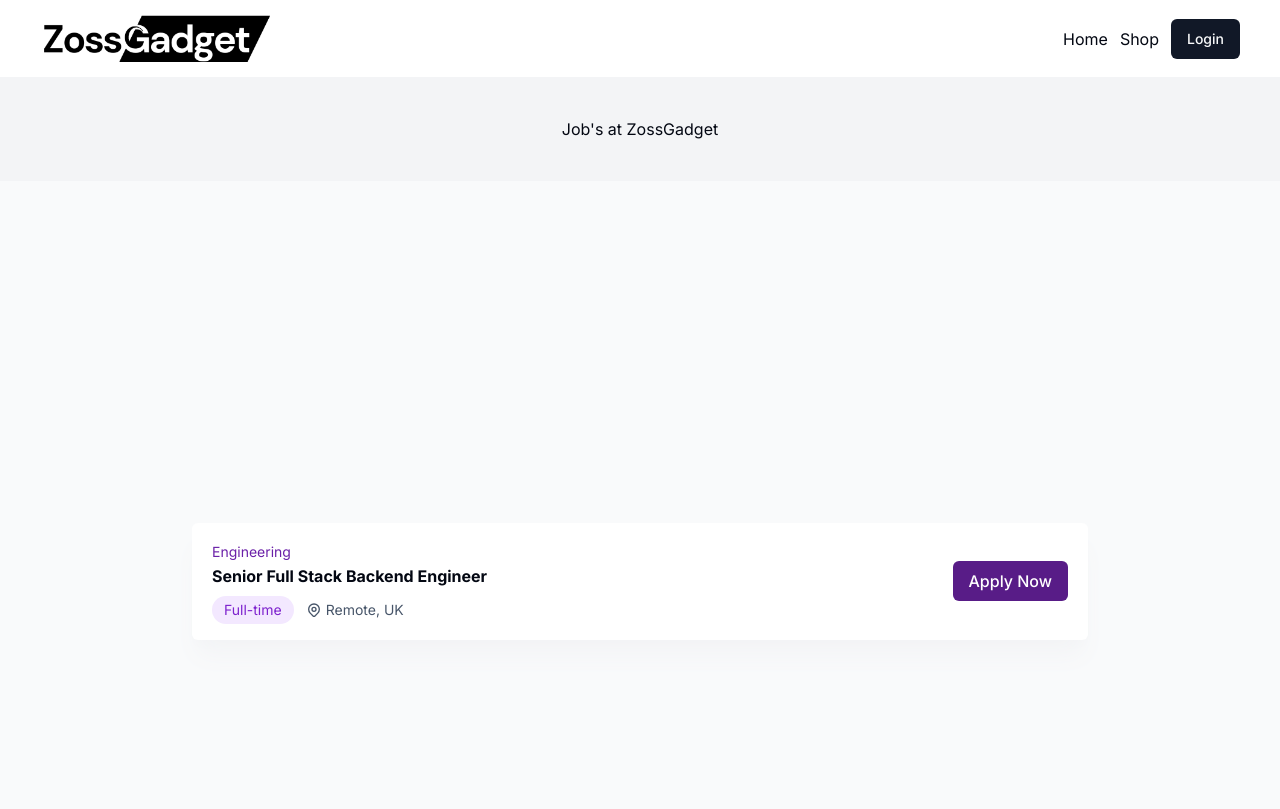
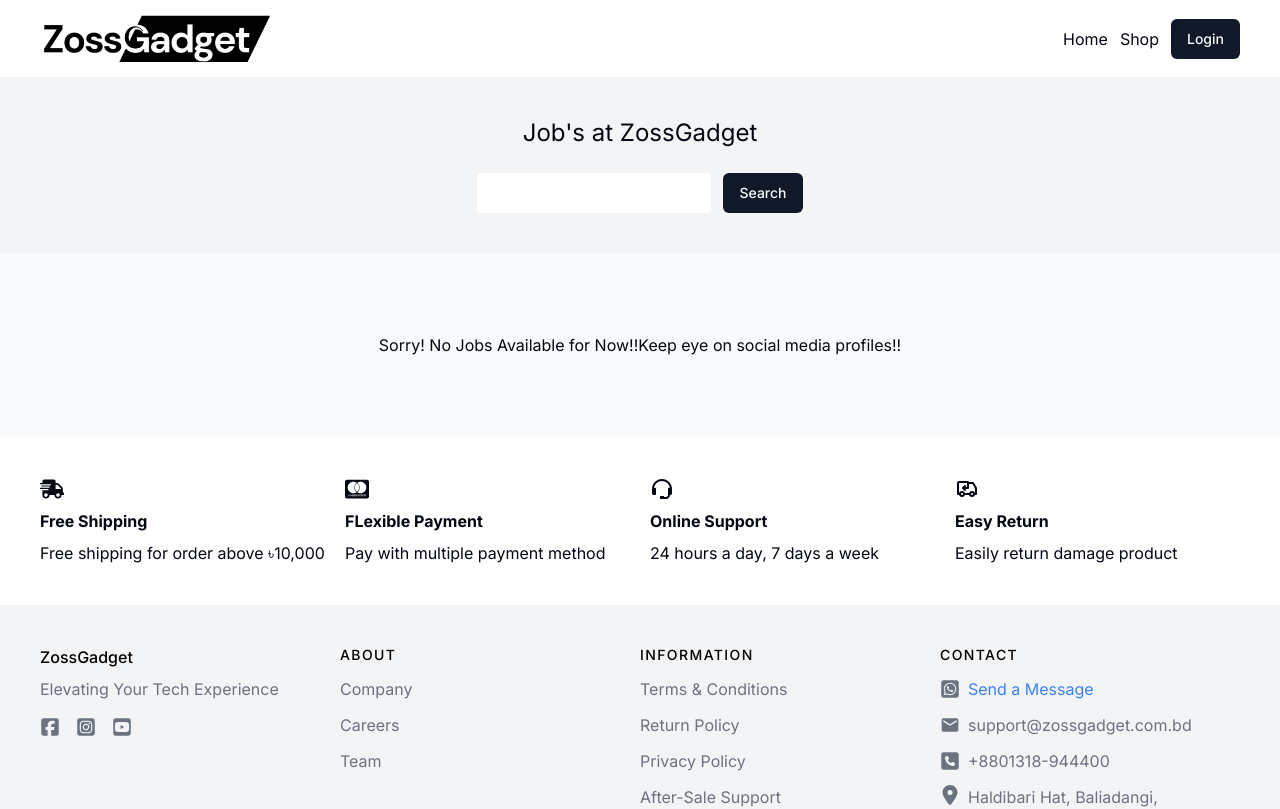
Before and after one commit to ProgrammerRashed/full-ecommerce, a Next.js app in the folder client/: page /career in a window 1280 px wide. Shown: the top 809 px of the page. Built offline with nearby package versions, Linux system fonts and the light colour scheme.

Commit message:
improve /career page

```diff
--- a/client/src/components/career/CareerComponent.tsx
+++ b/client/src/components/career/CareerComponent.tsx
@@ -1,12 +1,21 @@
+import { Button } from "../ui/button";
+
 const CareerComponent = () => {
+  const isJobAvailable = false
+
   return (
     <div>
-      <div className="bg-accent flex justify-center items-center p-10">
-        <h1>Job&apos;s at ZossGadget</h1>
+      <div className="bg-accent flex flex-col justify-center items-center p-10">
+        <h1 className="text-2xl">Job&apos;s at ZossGadget</h1>
+        <div className="flex justify-center items-center gap-3 mt-6">
+          <input type="text" className="w-full h-10 rounded" />
+          <Button>Search</Button>
+        </div>
       </div>
       {/* Job Card */}
-      <div className="relative flex min-h-screen flex-col jus items-center justify-center overflow-hidden bg-gray-50 px-6">
-        <div className="bg-white  shadow-xl shadow-gray-100 w-full max-w-4xl flex flex-col sm:flex-row gap-3 sm:items-center  justify-between px-5 py-4 rounded-md">
+      <div className="relative flex flex-col items-center justify-center overflow-hidden bg-gray-50 p-20">
+        {
+          isJobAvailable ? <div className="bg-white  shadow-xl shadow-gray-100 w-full max-w-4xl flex flex-col sm:flex-row gap-3 sm:items-center  justify-between px-5 py-4 rounded-md">
           <div>
             <span className="text-purple-800 text-sm">Engineering</span>
             <h3 className="font-bold mt-px">
@@ -45,7 +54,11 @@
               Apply Now
             </button>
           </div>
+        </div> : <div className="w-full h-full flex justify-center items-center">
+          <h1>Sorry! No Jobs Available for Now!! </h1>
+          <p>Keep eye on social media profiles!!</p>
         </div>
+        }
       </div>
     </div>
   );
```
